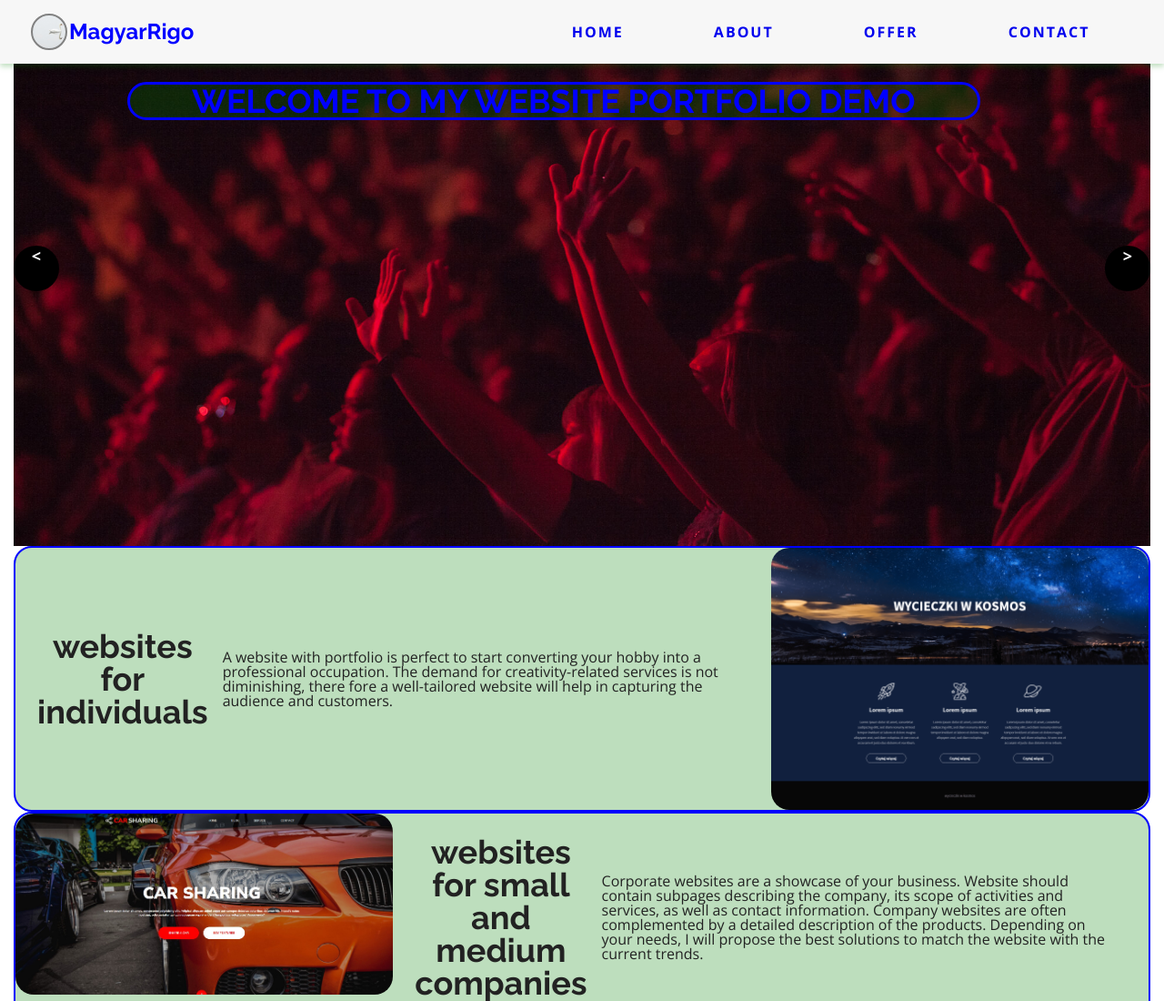
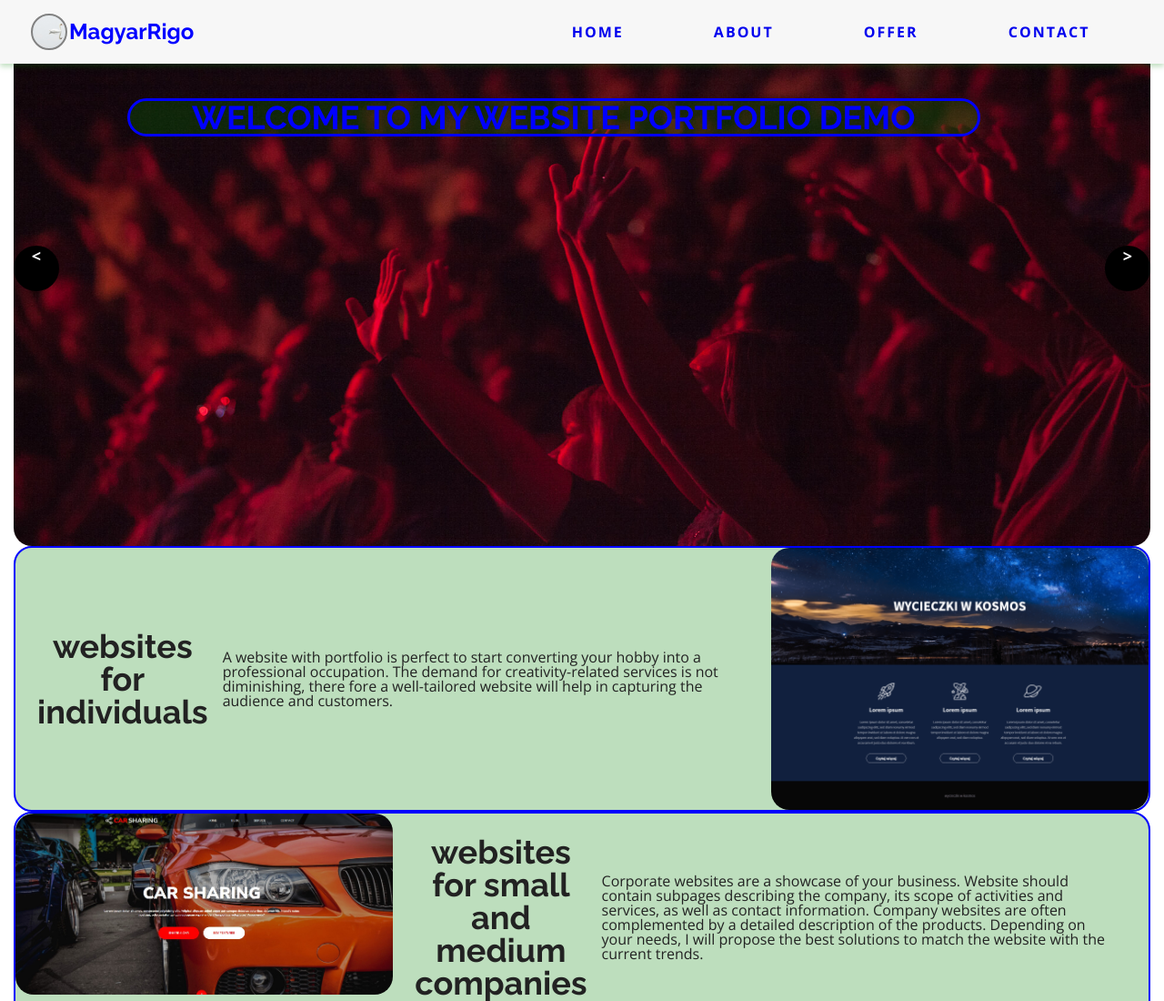
Before and after one commit to Magyarrigo/ONL_FEA_D_01_FINALY_PROJECT, a website: page project/index.html in a window 1280 px wide. Shown: the top 1100 px of the page at 91% size. Drawn offline with nearby package versions, Linux system fonts and the light colour scheme.

Commit message:
Solved_Openning

```diff
--- a/project/scss/elements/_openning.scss
+++ b/project/scss/elements/_openning.scss
@@ -8,7 +8,7 @@
   &__Slides{
     width: 100%;
     height: 100%;
-
+    border-radius: 20px;
 
   }
   &__Button--Left{
@@ -24,6 +24,10 @@
     text-align: center;
     font-size: large;
     font-weight: bold;
+
+
+
+
   }
   &__Button--Right{
     position: absolute;
@@ -43,7 +47,7 @@
     width: 75%;
     position: absolute;
     text-align: center;
-    top: 15%;
+    top: 18%;
     left: 10%;
     font-size: 800;
     font-weight: bold;
```
Also changed, not shown: project/css/main.css, 1 other file.
